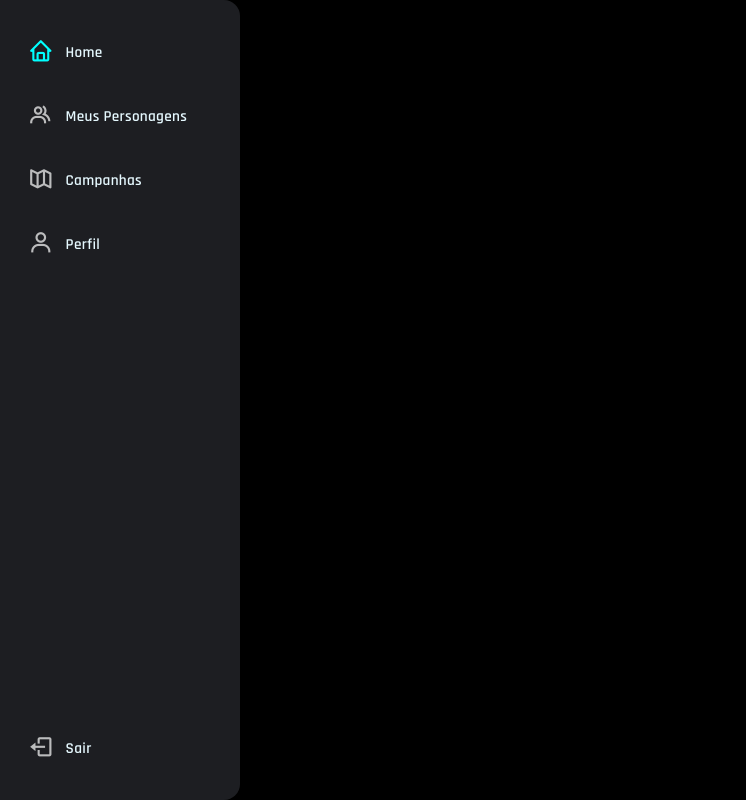
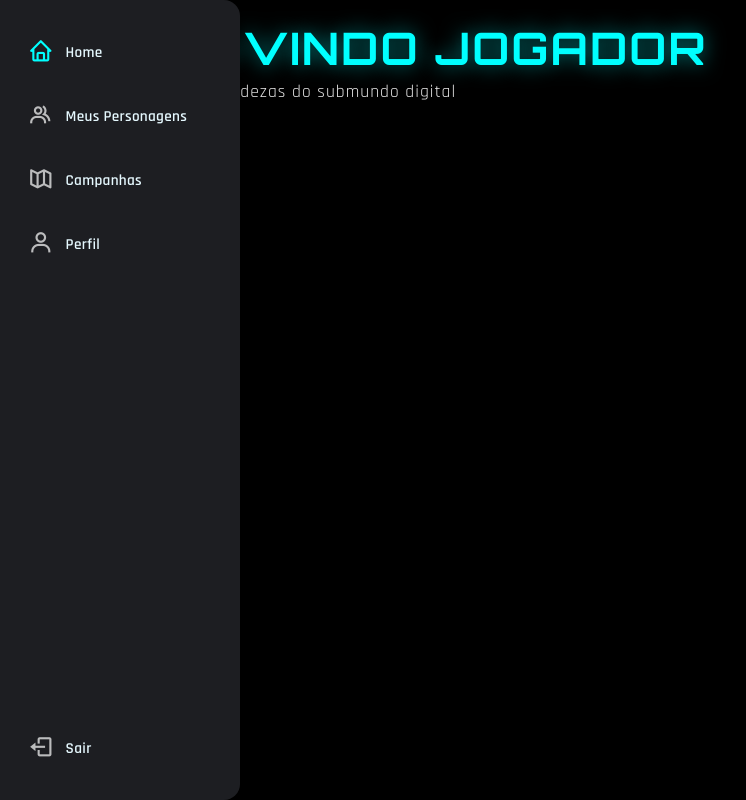
Before and after one commit to vieiraadev/RPG-Chromance-Front, an Angular app: page /home in a window 1280 px wide. Shown: the whole page, without its empty margins (0-746 px from the left). Built offline with nearby package versions, Linux system fonts and the light colour scheme; sample sign-in values are in the browser's storage.

Commit message:
feat(home): cria header da página inicial

```diff
--- a/src/app/features/home/pages/home.page.html
+++ b/src/app/features/home/pages/home.page.html
@@ -1 +1,9 @@
 <app-navbar></app-navbar>
+
+<div class="home-content">
+    <div class="page-header">
+      <div class="header-content">
+        <h1 class="page-title">Bem-vindo Jogador</h1>
+        <p class="page-subtitle">Explore as profundezas do submundo digital</p>
+      </div>
+    </div>
--- a/src/app/features/home/pages/home.page.scss
+++ b/src/app/features/home/pages/home.page.scss
@@ -0,0 +1,102 @@
+:host {
+    display: block;
+    width: 100%;
+    box-sizing: border-box;
+    overflow-x: hidden;
+
+    --local-bg: #0a0a0a;
+    --local-bg-gradient: linear-gradient(135deg, #0a0a0a 0%, #1a1a2e 50%, #16213e 100%);
+    --local-card-bg: rgba(10, 10, 20, 0.9);
+    --local-card-border: rgba(0, 255, 255, 0.3);
+    --local-muted: #64748b;
+    --local-text: #e2e8f0;
+    --local-text-bright: #f1f5f9;
+    --local-border: rgba(255, 255, 255, 0.1);
+    --local-border-hover: rgba(0, 150, 255, 0.5);
+    --local-shadow: 0 20px 50px rgba(0, 0, 0, 0.7);
+    --local-shadow-glow: 0 0 30px rgba(0, 255, 255, 0.2);
+    --local-brand: linear-gradient(45deg, #0080ff, #00a0ff);
+    --local-brand-hover: linear-gradient(45deg, #00a0ff, #0080ff);
+    --local-brand-contrast: #fff;
+    --local-accent: #00ffff;
+    --local-accent-blue: #0080ff;
+
+    .home-content {
+      padding: 20px 20px 40px 20px;
+      position: relative;
+      z-index: 1;
+      width: 100%;
+      max-width: 100vw;
+      box-sizing: border-box;
+      overflow-x: hidden;
+      margin: 0 auto;
+    }
+
+    .page-header {
+      text-align: left;
+      margin-bottom: 40px;
+      padding: 0;
+      margin-left: 80px;
+      position: relative;
+      width: 100%;
+      max-width: 100%;
+      box-sizing: border-box;
+    }
+
+    .page-header .header-content {
+      max-width: none;
+      margin: 0;
+      width: 100%;
+    }
+
+    .page-header .page-title {
+      color: var(--local-accent);
+      font-family: 'Orbitron', monospace;
+      font-size: 2.8rem;
+      font-weight: 700;
+      margin: 0 0 5px 0;
+      text-shadow: 0 0 20px rgba(0, 255, 255, 0.5);
+      letter-spacing: 2px;
+      text-transform: uppercase;
+      word-break: break-word;
+    }
+
+    .page-header .page-subtitle {
+      color: #ffffff;
+      font-family: 'Rajdhani', sans-serif;
+      font-size: 1.1rem;
+      font-weight: 400;
+      margin: 0;
+      letter-spacing: 1px;
+      opacity: 0.9;
+      word-break: break-word;
+    }
+
+    @media (max-width: 768px) {
+      .home-content {
+        padding: 20px 15px 60px 15px;
+      }
+
+      .page-header {
+        margin-left: 0;
+      }
+
+      .page-header .page-title {
+        font-size: 2.2rem;
+      }
+    }
+
+    @media (max-width: 480px) {
+      .home-content {
+        padding: 10px 10px 40px 10px;
+      }
+
+      .page-header .page-title {
+        font-size: 1.9rem;
+      }
+
+      .page-header .page-subtitle {
+        font-size: 1rem;
+      }
+    }
+  }
```
